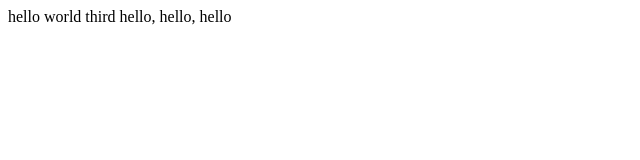
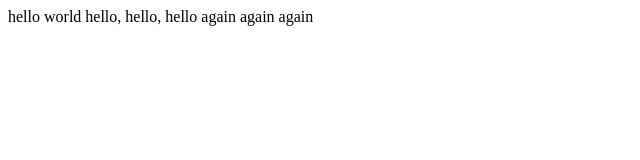
Before and after one commit to remotek101/lecture02, a plain HTML site: page hello.html in a window 1280 px wide. Shown: the whole page, without its empty margins (0-640 px from the left). Drawn offline with Linux system fonts and the light colour scheme.

Commit message:
Update hello.html
hello again

```diff
--- a/hello.html
+++ b/hello.html
@@ -4,5 +4,5 @@
 		<title> test page</title>
 	</head>
 	<body>
-		hello world third hello, hello, hello </body
+		hello world hello, hello, hello again again again</body
 </html>
```
